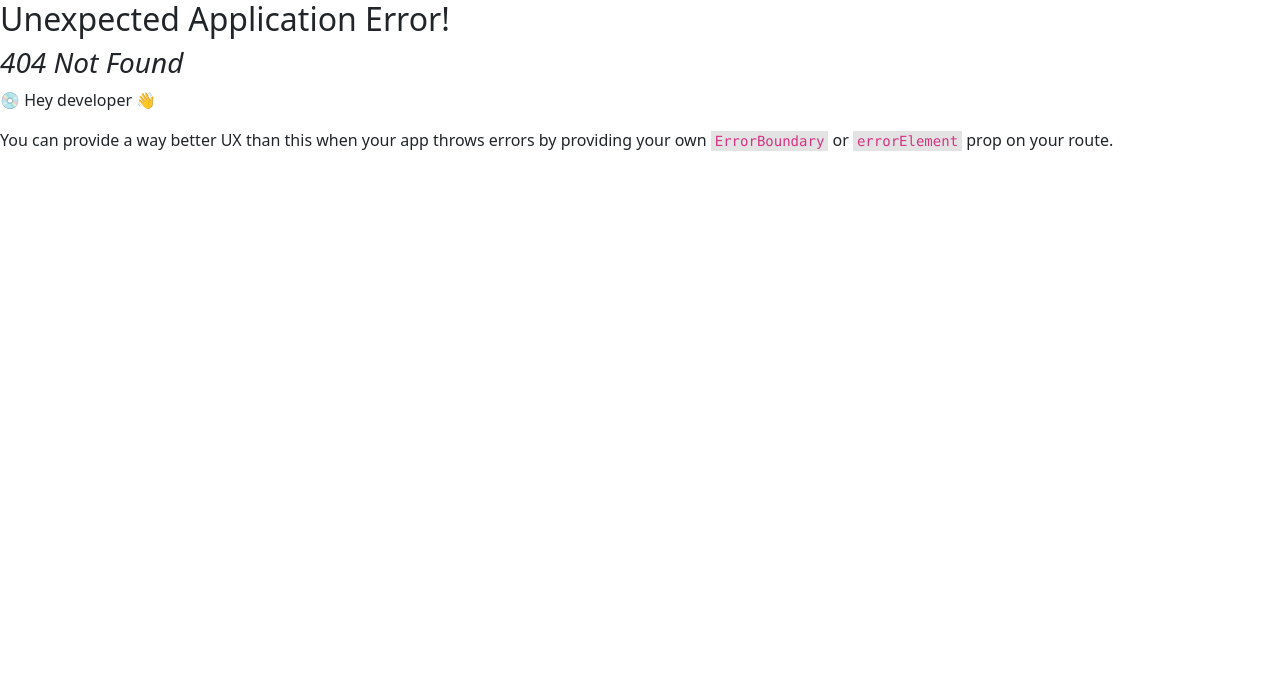
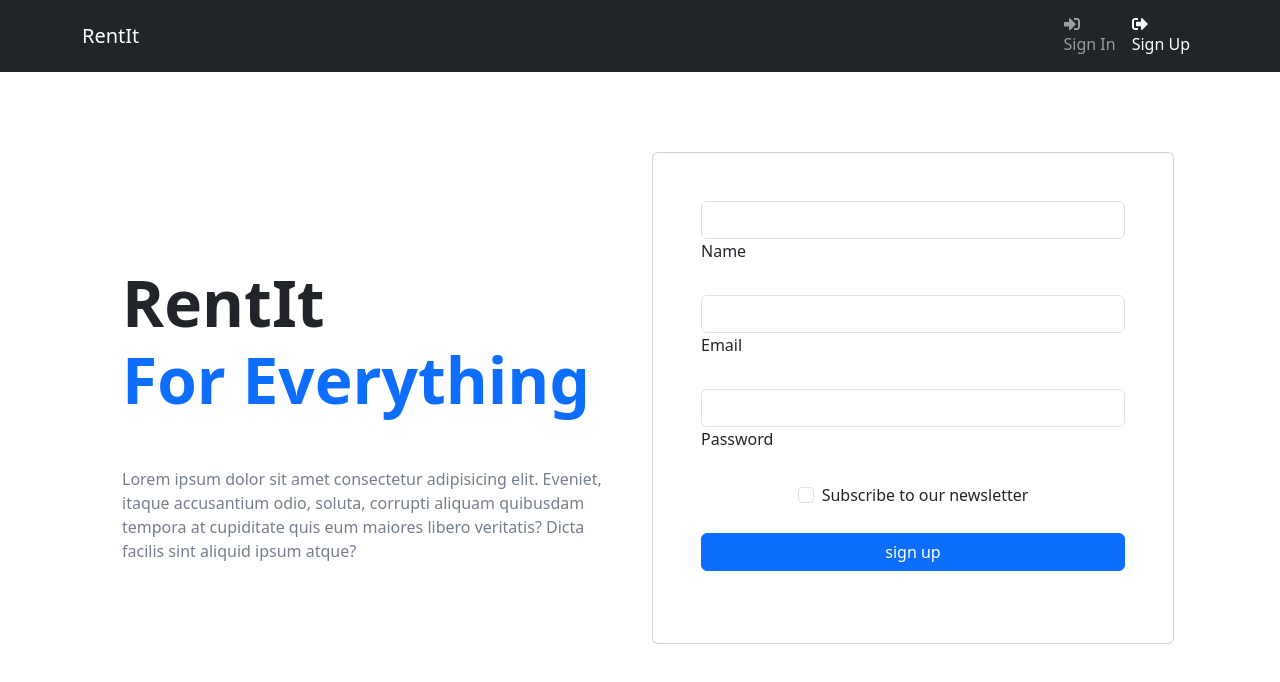
Before and after one commit to vikrampatel0408/RentIT, a React (Vite) app in the folder frontend/: page /register in a window 1280 px wide. Before the commit this address had no page. Shown: the top 682 px of the page. Built offline with nearby package versions, Linux system fonts and the light colour scheme.

Commit message:
login added

```diff
--- a/frontend/package.json
+++ b/frontend/package.json
@@ -13,6 +13,7 @@
     "@mui/icons-material": "^5.14.6",
     "@reduxjs/toolkit": "^1.9.5",
     "bootstrap": "^5.3.0",
+    "mdb-react-ui-kit": "^6.2.0",
     "react": "^18.2.0",
     "react-bootstrap": "^2.8.0",
     "react-dom": "^18.2.0",
--- a/frontend/src/main.jsx
+++ b/frontend/src/main.jsx
@@ -11,6 +11,7 @@ import "./index.css";
 import "bootstrap/dist/css/bootstrap.min.css";
 import HomeScreen from "./screens/HomeScreen";
 import LoginScreen from "./screens/LoginScreen.jsx";
+import RegisterScreen from "./screens/RegisterScreen.jsx";
 // import Login from "./screens/RegisterScreen.jsx";
 
 const router = createBrowserRouter(
@@ -18,6 +19,7 @@ const router = createBrowserRouter(
     <Route path="/" element={<App />}>
       <Route index={true} path="/" element={<HomeScreen />} />
       <Route path="/login" element={<LoginScreen />} />
+      <Route path="/register" element={<RegisterScreen />} />
     </Route>
   )
 );
--- a/frontend/src/screens/LoginScreen.jsx
+++ b/frontend/src/screens/LoginScreen.jsx
@@ -1,13 +1,36 @@
-import React from "react";
+import React, { useEffect } from "react";
+import { Link, useNavigate } from "react-router-dom";
 import { useState } from "react";
 import "bootstrap/dist/css/bootstrap.css";
 import Form from "react-bootstrap/Form";
 import Button from "react-bootstrap/Button";
-
+import {
+  MDBBtn,
+  MDBContainer,
+  MDBRow,
+  MDBCol,
+  MDBCard,
+  MDBCardBody,
+  MDBInput,
+  MDBCheckbox,
+  MDBIcon,
+} from "mdb-react-ui-kit";
 const LoginScreen = () => {
   const [email, setEmail] = useState("");
   const [password, setPassword] = useState("");
   const [userData, setUserData] = useState(null);
+  const navigate = useNavigate();
+  useEffect(() => {
+    console.log("useEffect triggered:", userData);
+
+    if (userData !== null) {
+      if (userData.isAuthenticated) {
+        console.log("Redirecting to home page");
+        navigate("/");
+      }
+    }
+  }, [userData, navigate]);
+
   const handlesubmit = async (e) => {
     e.preventDefault();
     try {
@@ -20,52 +43,79 @@ const LoginScreen = () => {
       });
       if (response.ok) {
         const data = await response.json();
+        console.log(data);
         setUserData(data);
+        navigate("/");
       } else {
         console.error("Login failed");
       }
     } catch (error) {}
   };
   return (
-    <div style={{ display: "block", width: 700, padding: 30 }}>
-      <h4>Sign In</h4>
-      <br />
+    <MDBContainer fluid className="p-4">
+      <MDBRow>
+        <MDBCol
+          md="6"
+          className="text-center text-md-start d-flex flex-column justify-content-center"
+        >
+          <h1 className="my-5 display-3 fw-bold ls-tight px-3">
+            RentIt <br />
+            <span className="text-primary">For Everything</span>
+          </h1>
+
+          <p className="px-3" style={{ color: "hsl(217, 10%, 50.8%)" }}>
+            Lorem ipsum dolor sit amet consectetur adipisicing elit. Eveniet,
+            itaque accusantium odio, soluta, corrupti aliquam quibusdam tempora
+            at cupiditate quis eum maiores libero veritatis? Dicta facilis sint
+            aliquid ipsum atque?
+          </p>
+        </MDBCol>
+        <MDBCol md="6">
           <Form onSubmit={handlesubmit}>
-        {/* <Form.Group>
-          <Form.Label>Enter your full name:</Form.Label>
-          <Form.Control type="text" placeholder="Enter your full name" />
-        </Form.Group> */}
-        <Form.Group>
-          <Form.Label>Enter your email address:</Form.Label>
-          <Form.Control
+            <MDBCard className="my-5">
+              <MDBCardBody className="p-5">
+                <MDBInput
+                  wrapperClass="mb-4"
+                  placeholder="Email"
                   type="email"
-            placeholder="Enter your your email address"
                   value={email}
                   onChange={(e) => setEmail(e.target.value)}
                 />
-        </Form.Group>
-        <Form.Group>
-          <Form.Label>Enter your password:</Form.Label>
-          <Form.Control
-            type="string"
-            placeholder="Enter your password"
+                <MDBInput
+                  wrapperClass="mb-4"
+                  placeholder="Password"
+                  type="password"
                   value={password}
                   onChange={(e) => setPassword(e.target.value)}
                 />
-        </Form.Group>
-        <br />
-        <Button variant="primary" type="submit">
-          Click here to submit form
-        </Button>
+
+                <div className="d-flex justify-content-center mb-4">
+                  <MDBCheckbox
+                    name="flexCheck"
+                    value=""
+                    id="flexCheckDefault"
+                    label="Subscribe to our newsletter"
+                  />
+                </div>
+                <div>
+                  <button
+                    className="form-control text-primary"
+                    // style={{ backgroundColor: "" }}
+                  >
+                    Login
+                  </button>
+                  {/* <MDBBtn className="w-100 mb-4" size="md">
+                    Login
+                  </MDBBtn> */}
+                </div>
+
+                <div className="text-center"></div>
+              </MDBCardBody>
+            </MDBCard>
           </Form>
-      {userData && (
-        <div>
-          <h5>Logged in successfully!</h5>
-          <p>User ID: {userData.id}</p>
-          <p>User Name: {userData.name}</p>
-        </div>
-      )}
-    </div>
+        </MDBCol>
+      </MDBRow>
+    </MDBContainer>
   );
 };
 
--- a/frontend/src/screens/RegisterScreen.jsx
+++ b/frontend/src/screens/RegisterScreen.jsx
@@ -0,0 +1,115 @@
+import React from "react";
+import {
+  MDBBtn,
+  MDBContainer,
+  MDBRow,
+  MDBCol,
+  MDBCard,
+  MDBCardBody,
+  MDBInput,
+  MDBCheckbox,
+  MDBIcon,
+} from "mdb-react-ui-kit";
+// import "../register.css";
+import { useState } from "react";
+import Form from "react-bootstrap/Form";
+function RegisterScreen() {
+  const [email, setEmail] = useState("");
+  const [password, setPassword] = useState("");
+  const [userData, setUserData] = useState(null);
+  const [name, setName] = useState("");
+  const handlesubmit = async (e) => {
+    e.preventDefault();
+    console.log(name, email, password);
+    try {
+      const response = await fetch("http://localhost:6969/api/users/", {
+        method: "POST",
+        headers: {
+          "Content-Type": "application/json",
+        },
+        body: { name, email, password },
+      });
+      console.log(response);
+      if (response.ok) {
+        const data = await response.json();
+        console.log(data);
+        setUserData(data);
+      } else {
+        console.error("Login failed");
+      }
+    } catch (error) {}
+  };
+  return (
+    <MDBContainer fluid className="p-4">
+      <MDBRow>
+        <MDBCol
+          md="6"
+          className="text-center text-md-start d-flex flex-column justify-content-center"
+        >
+          <h1 className="my-5 display-3 fw-bold ls-tight px-3">
+            RentIt <br />
+            <span className="text-primary">For Everything</span>
+          </h1>
+
+          <p className="px-3" style={{ color: "hsl(217, 10%, 50.8%)" }}>
+            Lorem ipsum dolor sit amet consectetur adipisicing elit. Eveniet,
+            itaque accusantium odio, soluta, corrupti aliquam quibusdam tempora
+            at cupiditate quis eum maiores libero veritatis? Dicta facilis sint
+            aliquid ipsum atque?
+          </p>
+        </MDBCol>
+        <MDBCol md="6">
+          <Form onSubmit={handlesubmit}>
+            <MDBCard className="my-5">
+              <MDBCardBody className="p-5">
+                <MDBRow>
+                  <MDBCol>
+                    <MDBInput
+                      wrapperClass="mb-4"
+                      label="Name"
+                      type="text"
+                      value={name}
+                      onChange={(e) => setName(e.target.value)}
+                    />
+                  </MDBCol>
+                </MDBRow>
+
+                <MDBInput
+                  wrapperClass="mb-4"
+                  label="Email"
+                  type="email"
+                  value={email}
+                  onChange={(e) => setEmail(e.target.value)}
+                />
+                <MDBInput
+                  wrapperClass="mb-4"
+                  label="Password"
+                  type="password"
+                  value={password}
+                  onChange={(e) => setPassword(e.target.value)}
+                />
+
+                <div className="d-flex justify-content-center mb-4">
+                  <MDBCheckbox
+                    name="flexCheck"
+                    value=""
+                    id="flexCheckDefault"
+                    label="Subscribe to our newsletter"
+                  />
+                </div>
+
+                <MDBBtn className="w-100 mb-4" size="md">
+                  sign up
+                </MDBBtn>
+
+                <div className="text-center"></div>
+              </MDBCardBody>
+            </MDBCard>
+          </Form>
+        </MDBCol>
+      </MDBRow>
+    </MDBContainer>
+  );
+}
+
+export default RegisterScreen;
```
Also changed, not shown: 2 other files (tests, documents, lock files or other folders). Lines whose indentation alone changed are shown as unchanged.
